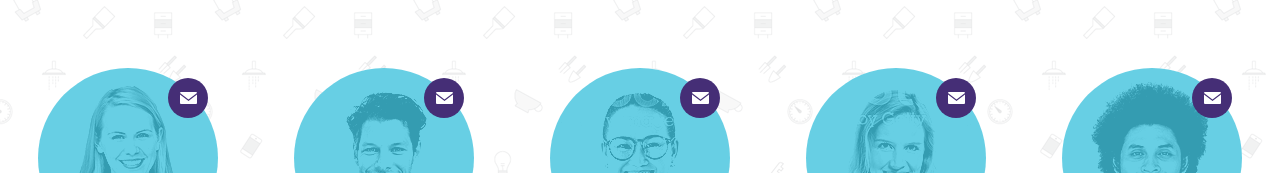
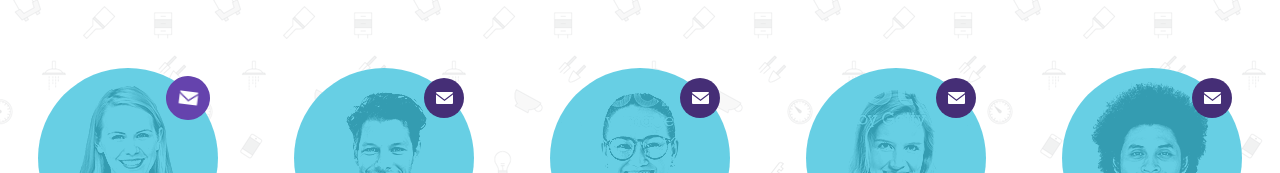
Before and after one commit to mrajewski/IDH-task, a React app: page / in a window 1280 px wide. In both pictures the pointer is over the link 188 px from the left and 252 px from the top of the page. Shown: the part 154-327 px from the top of the page. Built offline with nearby package versions, Linux system fonts and the light colour scheme.

Commit message:
added some hover effects

```diff
--- a/src/components/Slider.js
+++ b/src/components/Slider.js
@@ -1,6 +1,6 @@
 import React, {Component} from 'react';
 import ReactSwipe from 'react-swipe';
-import teamData from "../teamData";
+import teamData from '../teamData';
 import NextArrow from '@material-ui/icons/ArrowForwardIos'
 import PrevArrow from '@material-ui/icons/ArrowBackIos'
 import CloseBtn from '@material-ui/icons/Close'
--- a/src/sass/slide.scss
+++ b/src/sass/slide.scss
@@ -23,8 +23,6 @@
   cursor: default;
   width: 90%;
   margin: 0 auto;
-
-
 
   button {
     background-color: transparent;
--- a/src/sass/teamMembers.scss
+++ b/src/sass/teamMembers.scss
@@ -55,12 +55,20 @@
       justify-content: center;
       align-items: center;
       z-index: 2;
-      transition: .4s;
+      transition: .5s;
       -webkit-transform: translateZ(0);
       transform: translateZ(0);
+      &:hover{
+        transform:scale(1.1) rotate(7deg) ;
+        background-color: lighten($darkerColor,15%);
+      }
+
       img {
         -webkit-transform: translateZ(0);
         transform: translateZ(0);
+
+
+
       }
     }
   }
```
